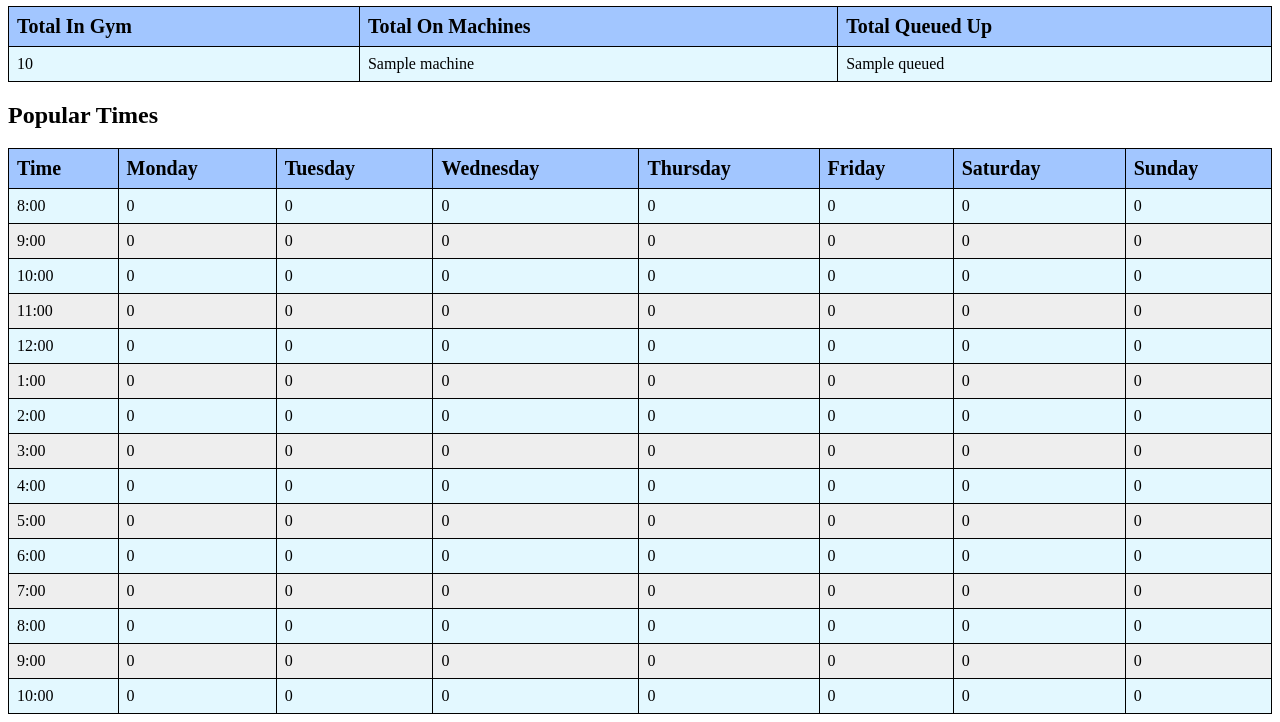
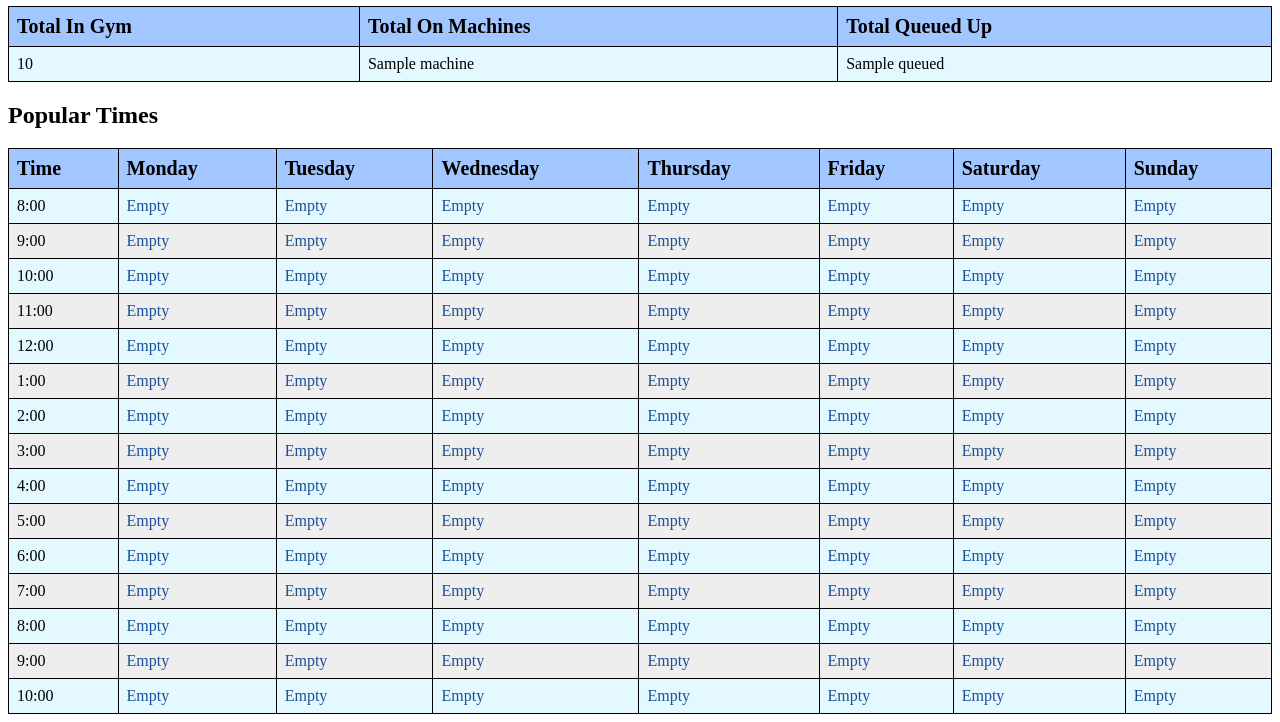
Before and after one commit to losingwait/api, a Flask app: template templates/gym/status.html in a window 1280 px wide. Shown: the part 311-1033 px from the top of the page. Run offline with Flask 2, Linux system fonts and the light colour scheme; the template is opened without the code that fills it: most values are stand-ins (such as "Sample title", 1, 10 or a date in 2020).

Commit message:
Added time stat buckets and their colors

```diff
--- a/static/css/status.css
+++ b/static/css/status.css
@@ -29,3 +29,23 @@ tr:nth-child(odd) {
   font-size: 30px;
   text-align: center;
 }
+
+.red {
+  color: #b83030;
+}
+
+.orange {
+  color: #f59506;
+}
+
+.yellow {
+  color: #b9c427;
+}
+
+.green {
+  color: #4cb12d;
+}
+
+.blue {
+  color: #195097;
+}
--- a/templates/gym/status.html
+++ b/templates/gym/status.html
@@ -86,51 +86,53 @@
       <th>Saturday</th>
       <th>Sunday</th>
     </tr>
+    {% set colors = {3: 'red', 2: 'orange', 1: 'yellow', 0: 'green'} %}
+    {% set traffic = {3: 'Very Busy', 2: 'Busy', 1: 'Kinda Busy', 0: 'Not Busy'} %}
     {% for time in range(8, 8 + 15) %}
       {% set strTime = (((time - 1) % 12) + 1)|string + ":00" %}
       <tr>
         <td>{{ strTime }}</td>
 
         {% if 0 in time_stats and time in time_stats[0] %}
-          <td>{{ time_stats[0][time] }}</td>
+          <td class="{{ colors[time_stats[0][time]] }}">{{ traffic[time_stats[0][time]] }}</td>
         {% else %}
-          <td>0</td>
+          <td class="blue">Empty</td>
         {% endif %}
 
         {% if 1 in time_stats and time in time_stats[1] %}
-          <td>{{ time_stats[1][time] }}</td>
+          <td class="{{ colors[time_stats[1][time]] }}">{{ traffic[time_stats[1][time]] }}</td>
         {% else %}
-          <td>0</td>
+          <td class="blue">Empty</td>
         {% endif %}
 
         {% if 2 in time_stats and time in time_stats[2] %}
-          <td>{{ time_stats[2][time] }}</td>
+          <td class="{{ colors[time_stats[2][time]] }}">{{ traffic[time_stats[2][time]] }}</td>
         {% else %}
-          <td>0</td>
+          <td class="blue">Empty</td>
         {% endif %}
 
         {% if 3 in time_stats and time in time_stats[3] %}
-          <td>{{ time_stats[3][time] }}</td>
+          <td class="{{ colors[time_stats[3][time]] }}">{{ traffic[time_stats[3][time]] }}</td>
         {% else %}
-          <td>0</td>
+          <td class="blue">Empty</td>
         {% endif %}
 
         {% if 4 in time_stats and time in time_stats[4] %}
-          <td>{{ time_stats[4][time] }}</td>
+          <td class="{{ colors[time_stats[4][time]] }}">{{ traffic[time_stats[4][time]] }}</td>
         {% else %}
-          <td>0</td>
+          <td class="blue">Empty</td>
         {% endif %}
 
         {% if 5 in time_stats and time in time_stats[5] %}
-          <td>{{ time_stats[5][time] }}</td>
+          <td class="{{ colors[time_stats[5][time]] }}">{{ traffic[time_stats[5][time]] }}</td>
         {% else %}
-          <td>0</td>
+          <td class="blue">Empty</td>
         {% endif %}
 
         {% if 6 in time_stats and time in time_stats[6] %}
-          <td>{{ time_stats[6][time] }}</td>
+          <td class="{{ colors[time_stats[6][time]] }}">{{ traffic[time_stats[6][time]] }}</td>
         {% else %}
-          <td>0</td>
+          <td class="blue">Empty</td>
         {% endif %}
       </tr>
     {% endfor %}
```
Also changed, not shown: common/Stats.py (+20 -0 lines).
